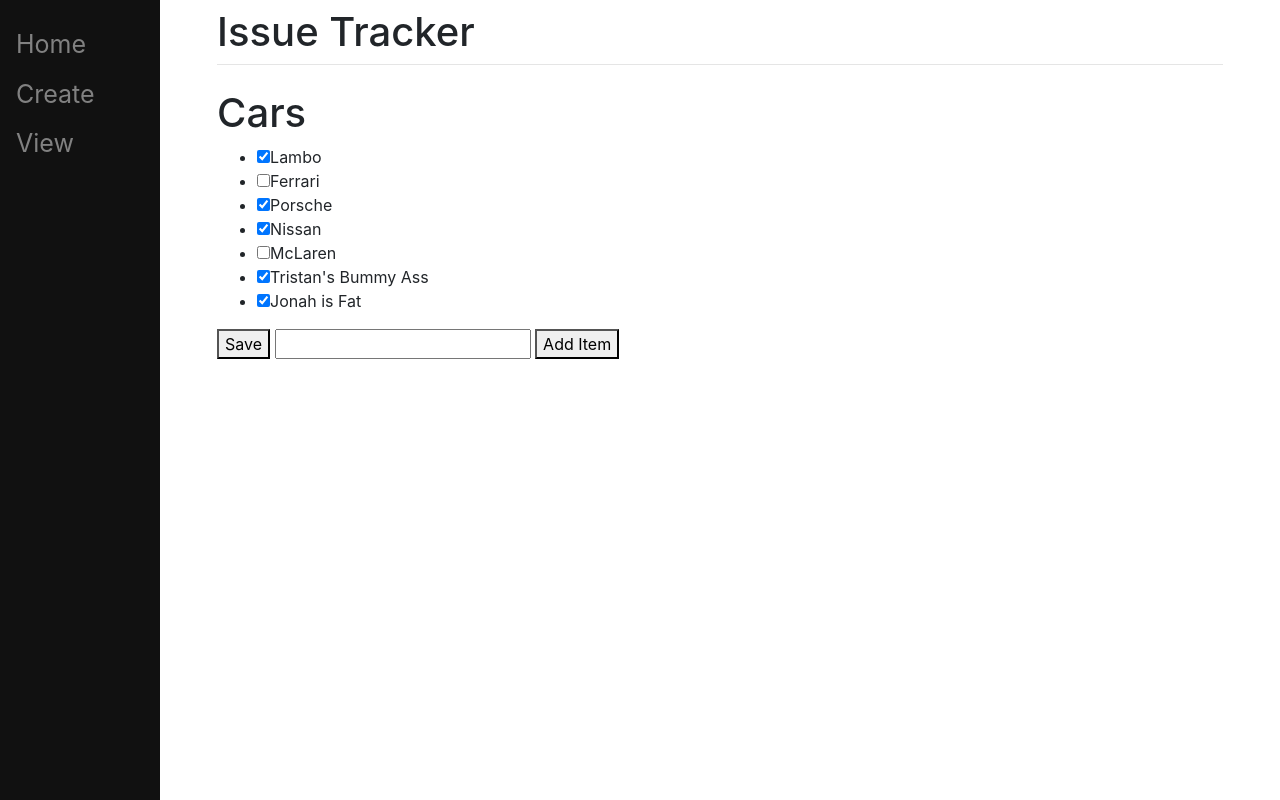
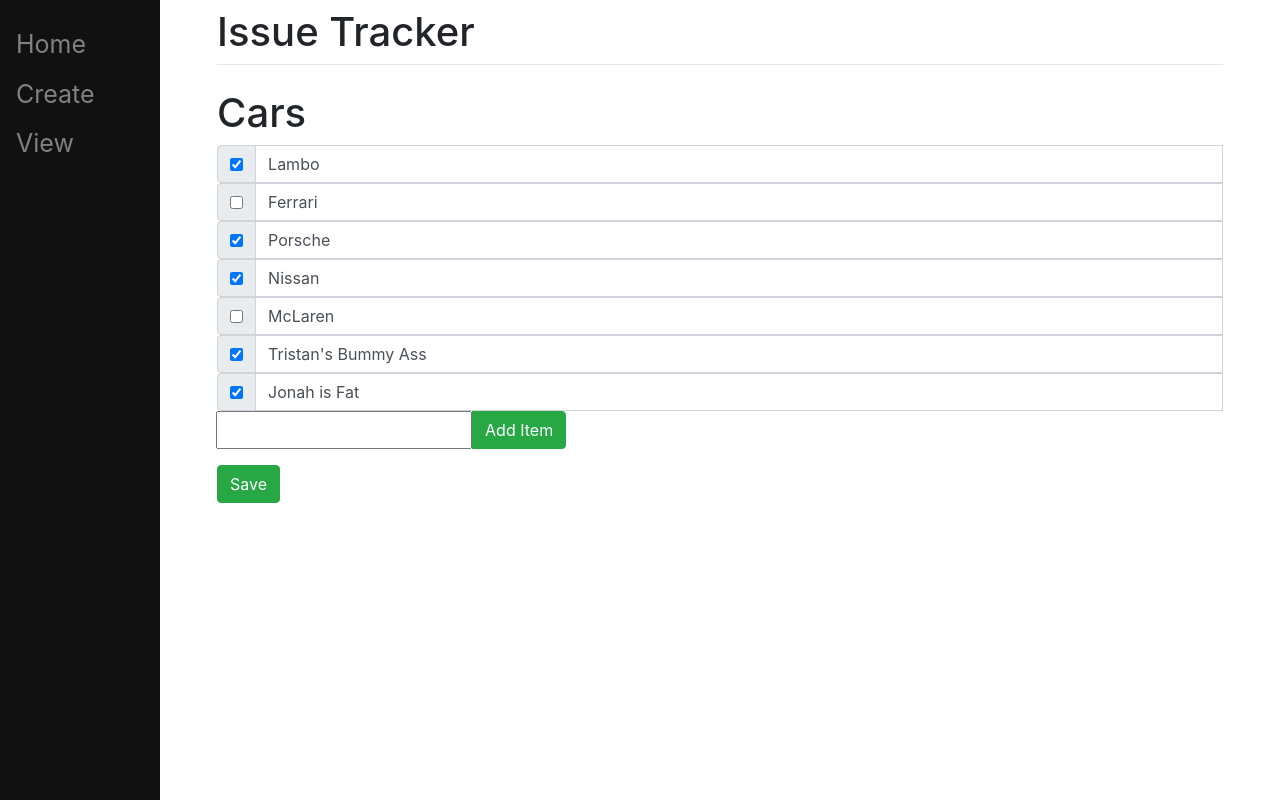
Before and after one commit to shayonghoshroy/issue-tracker, a Django app: page /2 in a window 1280 px wide. Run offline with Django 3.2, Linux system fonts and the light colour scheme; data comes from the database, SQL or seed files in the repository; both versions use the stored data as it was after the commit; some libraries are stand-ins or nearby versions.

Commit message:
added boostrap theme to list.html

```diff
--- a/devlog.txt
+++ b/devlog.txt
@@ -18,3 +18,4 @@
 13. added sidebar for website navigation
 14. added boostrap functionality
 15. added static title header to base.html
+16. added boostrap theme to view tab (list.html)
--- a/mysite/main/templates/main/list.html
+++ b/mysite/main/templates/main/list.html
@@ -6,17 +6,27 @@
     <h1>{{ls.name}}</h1>
     <form method="post" action="#">
         {% csrf_token %}
-        <ul>
         {% for item in ls.item_set.all %}
+        <div class="input-group mb-3">
+            <div class="input-group-prepend">
+                <div class="input-group-text">
                     {% if item.complete == True %}
-                    <li><input type="checkbox", value="clicked", name="c{{item.id}}" checked>{{item.text}}</li>
+                        <input type="checkbox", value="clicked", name="c{{item.id}}" checked>
                     {% else %}
-                    <li><input type="checkbox", value="clicked", name="c{{item.id}}">{{item.text}}</li>
+                        <input type="checkbox", value="clicked", name="c{{item.id}}">
                     {% endif %}
+                </div>
+            </div>
+            <input type="text", value="{{item.text}}", class="form-control"
+        </div>
         {% endfor %}
-        </ul>
-        <button type="submit", name="save", value="save">Save</button>
+        <div class="input-group mb-3">
+            <div class="input-group-append">
                 <input type="text", name="new">
-        <button type="submit", name="newItem", value="newItem">Add Item</button>
+                <button type="submit", name="newItem", value="newItem", class="btn btn-success">Add Item</button>
+            </div>
+
+        </div>
+        <button type="submit", name="save", value="save", class="btn btn-success">Save</button>
     </form>
 {% endblock %}
```
Also changed, not shown: mysite/main/templates/main/create.html (+10 -4 lines), mysite/db.sqlite3. Lines whose indentation alone changed are shown as unchanged.
